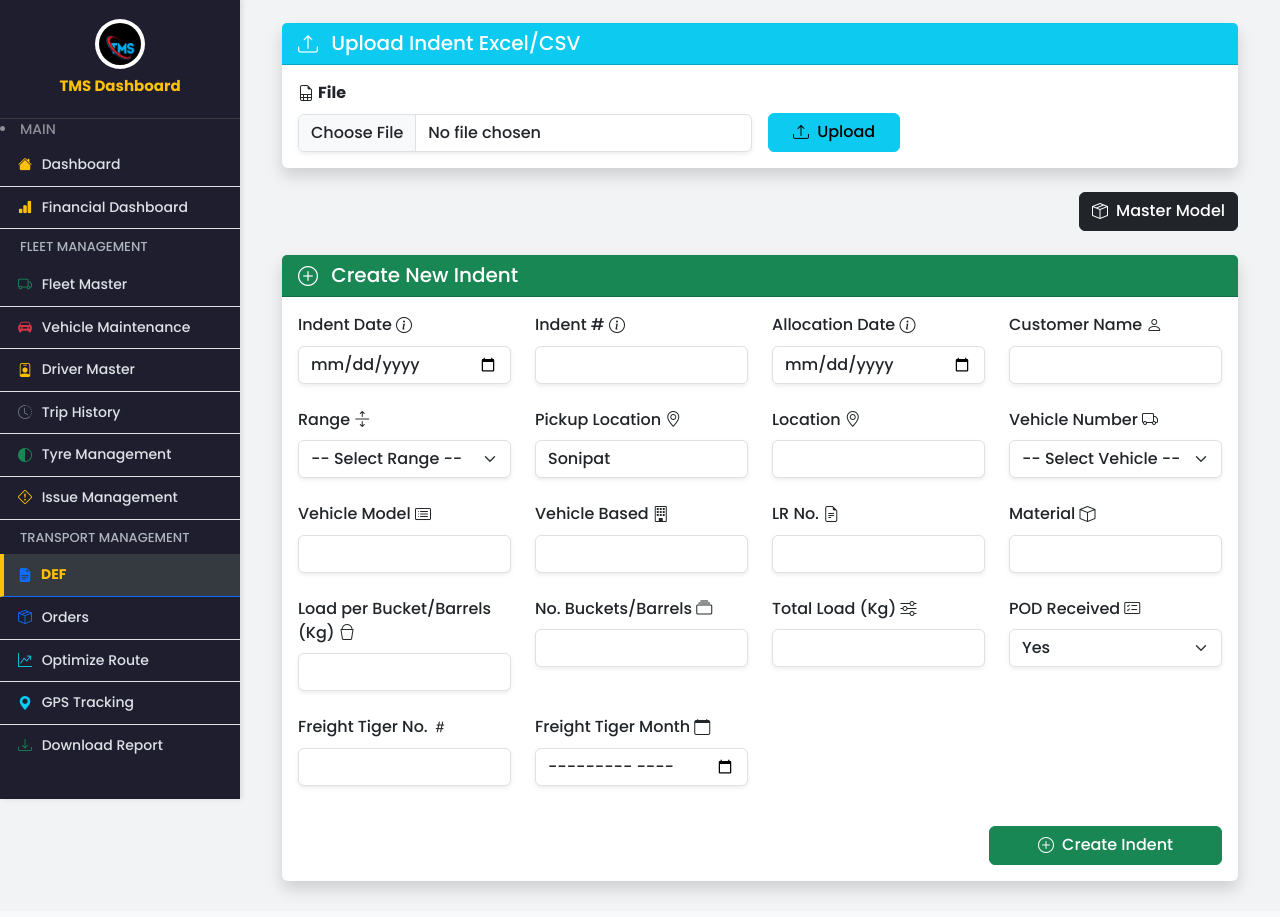
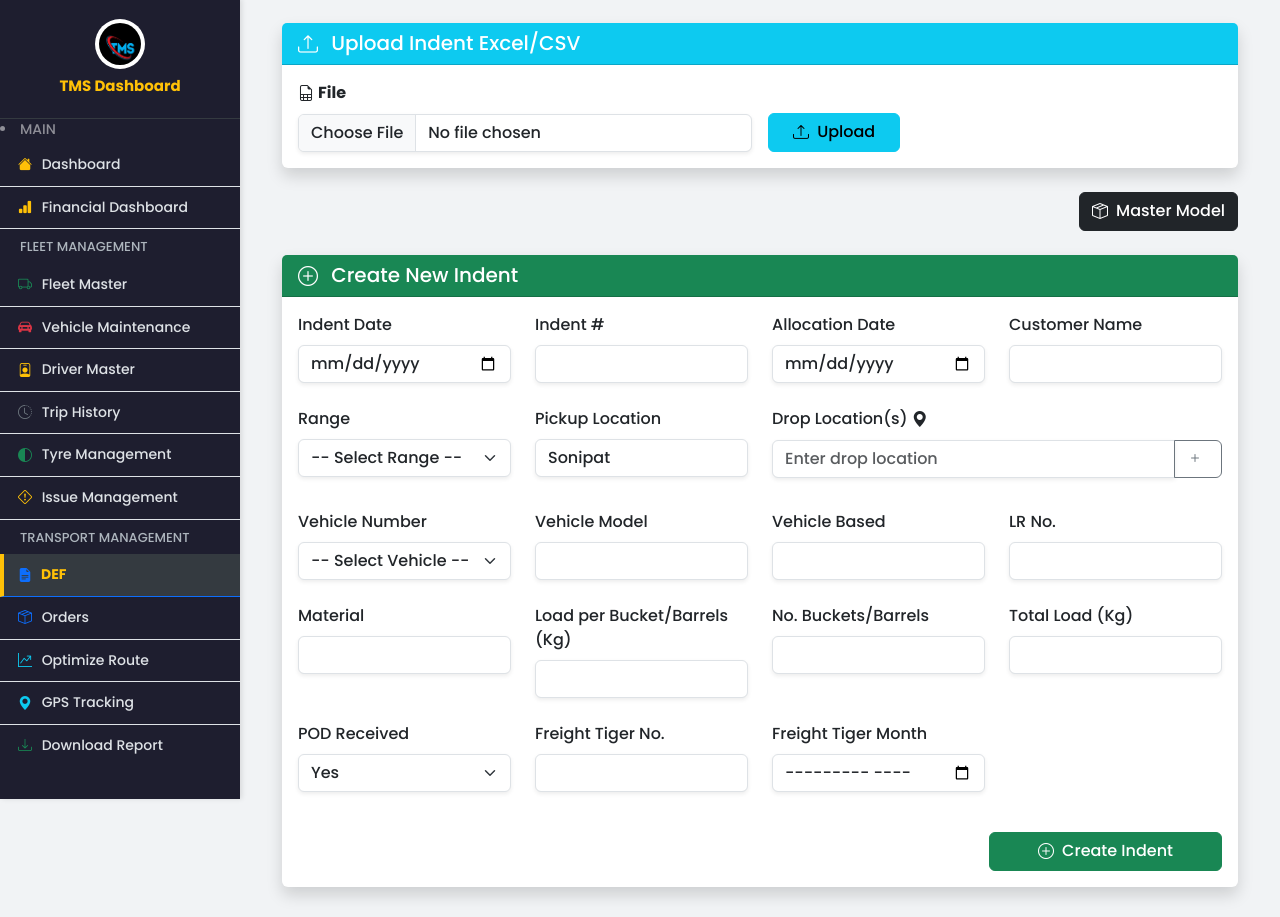
Before and after one commit to ashish86git/ashi-tms, a Flask app: page /def in a window 1280 px wide. Shown: the part 57-974 px from the top of the page. Run offline with Flask 3, Linux system fonts and the light colour scheme; data that the repository does not hold is empty; some libraries are stand-ins or nearby versions.

Commit message:
Add files via upload

```diff
--- a/templates/def.html
+++ b/templates/def.html
@@ -110,155 +110,110 @@
 
         {# ── 1st Row ── #}
         <div class="col-md-3">
-          <label class="form-label">
-            Indent Date
-            <i class="bi bi-info-circle" data-bs-toggle="tooltip" title="Date the indent was issued"></i>
-          </label>
+          <label class="form-label">Indent Date</label>
           <input type="date" name="indent_date" class="form-control shadow-sm" />
         </div>
         <div class="col-md-3">
-          <label class="form-label">
-            Indent #
-            <i class="bi bi-info-circle" data-bs-toggle="tooltip" title="Unique indent identifier"></i>
-          </label>
+          <label class="form-label">Indent #</label>
           <input type="text" name="indent" class="form-control shadow-sm" />
         </div>
         <div class="col-md-3">
-          <label class="form-label">
-            Allocation Date
-            <i class="bi bi-info-circle" data-bs-toggle="tooltip" title="Date when vehicle allocated"></i>
-          </label>
+          <label class="form-label">Allocation Date</label>
           <input type="date" name="allocation_date" class="form-control shadow-sm" />
         </div>
         <div class="col-md-3">
-          <label class="form-label">
-            Customer Name
-            <i class="bi bi-person" data-bs-toggle="tooltip" title="Consignee / Client"></i>
-          </label>
+          <label class="form-label">Customer Name</label>
           <input type="text" name="customer_name" class="form-control shadow-sm" />
         </div>
 
         {# ── 2nd Row ── #}
         <div class="col-md-3">
-          <label class="form-label">
-            Range
-            <i class="bi bi-arrows-expand" data-bs-toggle="tooltip" title="Distance bucket in KM"></i>
-          </label>
+          <label class="form-label">Range</label>
           <select name="range" id="rangeSelector" required class="form-select shadow-sm">
             <option value="">-- Select Range --</option>
-            <option value="0-100">0‑100</option>
-            <option value="101-250">101‑250</option>
-            <option value="251-400">251‑400</option>
+            <option value="0-100">0-100</option>
+            <option value="101-250">101-250</option>
+            <option value="251-400">251-400</option>
             <option value="custom">Customize</option>
           </select>
         </div>
 
         <div class="col-md-3">
-          <label class="form-label">
-            Pickup Location
-            <i class="bi bi-geo-alt" data-bs-toggle="tooltip" title="Starting location for the vehicle"></i>
-          </label>
+          <label class="form-label">Pickup Location</label>
           <input type="text" name="pickup_location" value="Sonipat" required class="form-control shadow-sm" />
         </div>
 
+        {# ⬇️ Location को हटा दिया और उसकी जगह Drop Locations लगा दिया #}
+        <div class="col-md-6">
+          <label class="form-label">
+            Drop Location(s)
+            <i class="bi bi-geo-alt-fill" data-bs-toggle="tooltip" title="One or more unloading points"></i>
+          </label>
+          <div id="dropLocationContainer">
+            <div class="input-group mb-2">
+              <input type="text" name="drop_locations[]" class="form-control shadow-sm" placeholder="Enter drop location" />
+              <button type="button" class="btn btn-outline-secondary addDropLocation">
+                <i class="bi bi-plus"></i>
+              </button>
+            </div>
+          </div>
+        </div>
+
+        {# ── 3rd Row ── #}
         <div class="col-md-3">
-          <label class="form-label">
-            Location
-            <i class="bi bi-geo-alt" data-bs-toggle="tooltip" title="Loading / unloading point"></i>
-          </label>
-          <input type="text" name="location" required class="form-control shadow-sm" />
-        </div>
-        <div class="col-md-3">
-          <label class="form-label">
-            Vehicle Number
-            <i class="bi bi-truck" data-bs-toggle="tooltip" title="Select from fleet"></i>
-          </label>
+          <label class="form-label">Vehicle Number</label>
           <select name="vehicle_number" required class="form-select shadow-sm">
             <option value="">-- Select Vehicle --</option>
             {% for v in fleet_data %}
               <option value="{{ v }}">{{ v }}</option>
             {% endfor %}
-
           </select>
         </div>
-
-        {# ── 3rd Row ── #}
         <div class="col-md-3">
-          <label class="form-label">
-            Vehicle Model
-            <i class="bi bi-card-list" data-bs-toggle="tooltip" title="Model or make of vehicle"></i>
-          </label>
+          <label class="form-label">Vehicle Model</label>
           <input type="text" name="vehicle_model" class="form-control shadow-sm" />
         </div>
-        {% set tip = "City or base location of vehicle" %}
         <div class="col-md-3">
-          <label class="form-label">
-            Vehicle Based
-            <i class="bi bi-building" data-bs-toggle="tooltip" title="{{ tip }}"></i>
-          </label>
+          <label class="form-label">Vehicle Based</label>
           <input type="text" name="vehicle_based" class="form-control shadow-sm" />
         </div>
         <div class="col-md-3">
-          <label class="form-label">
-            LR No.
-            <i class="bi bi-file-earmark-text" data-bs-toggle="tooltip" title="Lorry Receipt Number"></i>
-          </label>
+          <label class="form-label">LR No.</label>
           <input type="text" name="lr_no" class="form-control shadow-sm" />
-        </div>
-        <div class="col-md-3">
-          <label class="form-label">
-            Material
-            <i class="bi bi-box" data-bs-toggle="tooltip" title="Cargo description"></i>
-          </label>
-          <input type="text" name="material" class="form-control shadow-sm" />
         </div>
 
         {# ── 4th Row ── #}
         <div class="col-md-3">
-          <label class="form-label">
-            Load per Bucket/Barrels (Kg)
-            <i class="bi bi-bucket" data-bs-toggle="tooltip" title="Load per bucket"></i>
-          </label>
+          <label class="form-label">Material</label>
+          <input type="text" name="material" class="form-control shadow-sm" />
+        </div>
+        <div class="col-md-3">
+          <label class="form-label">Load per Bucket/Barrels (Kg)</label>
           <input type="number" name="load_per_bucket" id="loadPerBucket" class="form-control shadow-sm" />
         </div>
         <div class="col-md-3">
-          <label class="form-label">
-            No. Buckets/Barrels
-            <i class="bi bi-collection" data-bs-toggle="tooltip" title="Total containers"></i>
-          </label>
+          <label class="form-label">No. Buckets/Barrels</label>
           <input type="number" name="no_of_buckets" id="noOfBuckets" class="form-control shadow-sm" />
         </div>
         <div class="col-md-3">
-          <label class="form-label">
-            Total Load (Kg)
-            <i class="bi bi-sliders" data-bs-toggle="tooltip" title="Total cargo weight"></i>
-          </label>
+          <label class="form-label">Total Load (Kg)</label>
           <input type="number" name="t_load" id="totalLoad" class="form-control shadow-sm" readonly />
         </div>
+
+        {# ── 5th Row ── #}
         <div class="col-md-3">
-          <label class="form-label">
-            POD Received
-            <i class="bi bi-card-checklist" data-bs-toggle="tooltip" title="Proof of delivery received?"></i>
-          </label>
+          <label class="form-label">POD Received</label>
           <select name="pod_received" class="form-select shadow-sm">
             <option value="Yes">Yes</option>
             <option value="No">No</option>
           </select>
         </div>
-
-        {# ── 5th Row ── #}
         <div class="col-md-3">
-          <label class="form-label">
-            Freight Tiger No.
-            <i class="bi bi-hash" data-bs-toggle="tooltip" title="Tracking number"></i>
-          </label>
+          <label class="form-label">Freight Tiger No.</label>
           <input type="text" name="freight_tiger_number" class="form-control shadow-sm" />
         </div>
         <div class="col-md-3">
-          <label class="form-label">
-            Freight Tiger Month
-            <i class="bi bi-calendar" data-bs-toggle="tooltip" title="Month of Freight Tiger invoice"></i>
-          </label>
+          <label class="form-label">Freight Tiger Month</label>
           <input type="month" name="freight_tiger_month" class="form-control shadow-sm" />
         </div>
 
@@ -274,48 +229,44 @@
 
 </div>
 
-{# ── Enable tooltips site‑wide ── #}
+{# ── Scripts ── #}
 <script>
   document.addEventListener('DOMContentLoaded', () => {
-    const tooltipTriggerList = [].slice.call(document.querySelectorAll('[data-bs-toggle=\"tooltip\"]'));
+    const tooltipTriggerList = [].slice.call(document.querySelectorAll('[data-bs-toggle="tooltip"]'));
     tooltipTriggerList.forEach(el => new bootstrap.Tooltip(el));
   });
-</script>
 
-<script>
-    const rangeSelector = document.getElementById('rangeSelector');
-    const customInputDiv = document.getElementById('customRangeInput');
-    const customRangeInput = document.getElementById('customRange');
-
-    rangeSelector.addEventListener('change', function () {
-      if (this.value === 'custom') {
-        customInputDiv.style.display = 'block';
-        customRangeInput.required = true;
-      } else {
-        customInputDiv.style.display = 'none';
-        customRangeInput.required = false;
-      }
-    });
-  </script>
-
-  <script>
   document.addEventListener('DOMContentLoaded', function () {
     const loadPerBucket = document.getElementById('loadPerBucket');
     const noOfBuckets = document.getElementById('noOfBuckets');
     const totalLoad = document.getElementById('totalLoad');
-
     function calculateTotalLoad() {
       const load = parseFloat(loadPerBucket.value) || 0;
       const buckets = parseFloat(noOfBuckets.value) || 0;
       totalLoad.value = load * buckets;
     }
-
     loadPerBucket.addEventListener('input', calculateTotalLoad);
     noOfBuckets.addEventListener('input', calculateTotalLoad);
   });
+
+  document.addEventListener("DOMContentLoaded", function () {
+    const container = document.getElementById("dropLocationContainer");
+    container.addEventListener("click", function (e) {
+      if (e.target.closest(".addDropLocation")) {
+        const newInputGroup = document.createElement("div");
+        newInputGroup.className = "input-group mb-2";
+        newInputGroup.innerHTML = `
+          <input type="text" name="drop_locations[]" class="form-control shadow-sm" placeholder="Enter drop location" />
+          <button type="button" class="btn btn-outline-danger removeDropLocation">
+            <i class="bi bi-dash"></i>
+          </button>`;
+        container.appendChild(newInputGroup);
+      }
+      if (e.target.closest(".removeDropLocation")) {
+        e.target.closest(".input-group").remove();
+      }
+    });
+  });
 </script>
 
-
-
-
 {% endblock %}
```
Lines whose indentation alone changed are shown as unchanged.
